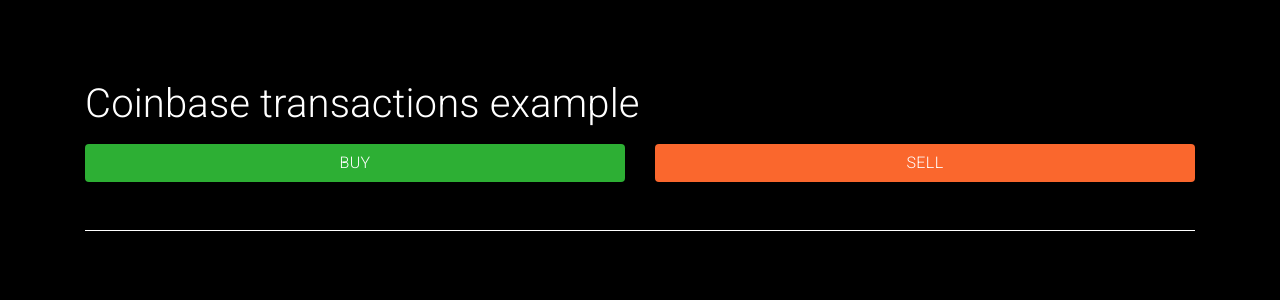
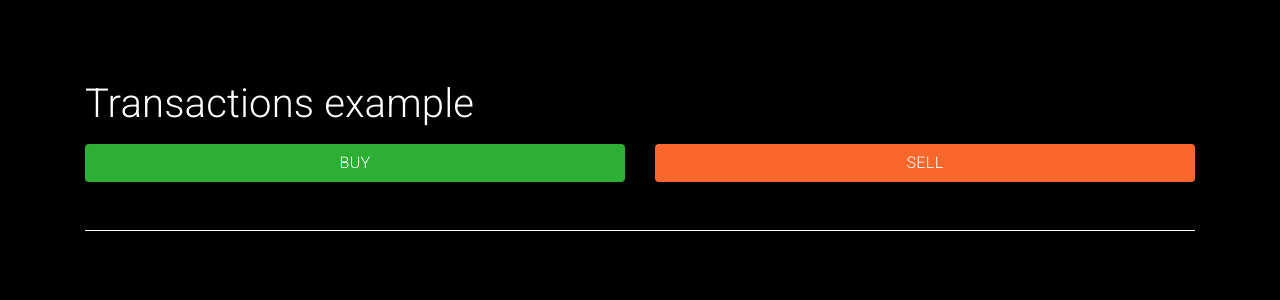
Before and after one commit to christopherrobin/React-Starter-Pack, a React (Create React App) app: page / in a window 1280 px wide. Shown: the top 300 px of the page. Built offline with nearby package versions, Linux system fonts and the light colour scheme.

Commit message:
Sort by price

```diff
--- a/src/pages/LandingPage.js
+++ b/src/pages/LandingPage.js
@@ -22,7 +22,7 @@
 
 import React, { useState } from 'react';
 import { Helmet } from 'react-helmet';
-import { round } from 'lodash';
+import { round, orderBy } from 'lodash';
 import { Container, Row, Col } from 'reactstrap';
 import Fade from '.././components/Fade';
 import Header from '.././components/Header';
@@ -42,21 +42,21 @@
 		};
 		if (isBuy) {
 			const newArray = [...totalBuys, newTransaction];
-			setTotalBuys(newArray);
+			setTotalBuys(orderBy(newArray, 'price', 'desc'));
 		} else {
 			const newArray = [...totalSells, newTransaction];
-			setTotalSells(newArray);
+			setTotalSells(orderBy(newArray, 'price', 'desc'));
 		}
 	};
 
 	return (
 		<Container id="LandingPage--Container">
 			<Helmet>
-				<title>React-Starter-Pack - Coinbase example</title>
+				<title>React-Starter-Pack - Transactions example</title>
 			</Helmet>
 			<Row>
 				<Col xs={12}>
-					<h1>Coinbase transactions example</h1>
+					<h1>Transactions example</h1>
 
 					<div id="buttons-container">
 						<Row>
```
